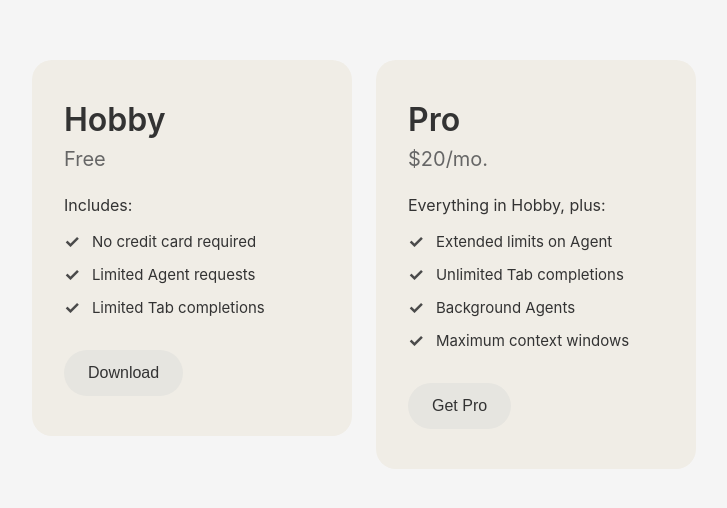
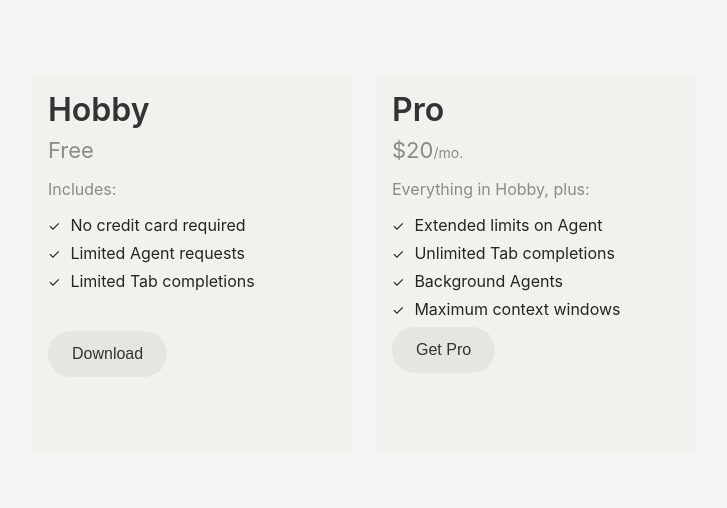
Before and after one commit to edue98/First-Git-Cool-Project, a plain HTML site: page index.html in a window 1280 px wide. Shown: the part 136-644 px from the top of the page, without its empty margins (276-1003 px from the left). Drawn offline with Linux system fonts and the light colour scheme.

Commit message:
Card Styling pricing and layout
Stuck on button position not sticking to bottom.

```diff
--- a/index.html
+++ b/index.html
@@ -1,16 +1,24 @@
 <!DOCTYPE html>
 <html lang="en">
+
 <head>
     <meta charset="UTF-8">
     <meta name="viewport" content="width=device-width, initial-scale=1.0">
     <title>Pricing Plans</title>
+    <link rel="preconnect" href="https://fonts.googleapis.com">
+    <link rel="preconnect" href="https://fonts.gstatic.com" crossorigin>
+    <link href="https://fonts.googleapis.com/css2?family=Inter:wght@400;500;600&display=swap" rel="stylesheet">
     <link rel="stylesheet" href="styles.css">
 </head>
+
 <body>
     <div class="cards-container">
         <div class="card">
-            <h1 class="card-title">Hobby</h1>
-            <p class="card-price">Free</p>
+            <div class="card-top">
+                <h3 class="card-title">Hobby</h3>
+                <p class="card-price">
+                    <span class="card-price-amount">Free</span>
+                </p>
                 <div class="card-content">
                     <p class="includes-text">Includes:</p>
                     <ul class="features-list">
@@ -28,12 +36,18 @@
                         </li>
                     </ul>
                 </div>
-            <button class="download-button">Download</button>
+
+            </div>
+            <div> <button class="download-button">Download</button>
+            </div>
         </div>
         <div class="card">
-            <h1 class="card-title">Pro</h1>
-            <p class="card-price">$20/mo.</p>
-            <div class="card-content">
+            <div class="card-top">
+                <h3 class="card-title">Pro</h3>
+                <p class="card-price">
+                    <span class="card-price-amount">$20</span>
+                    <span class="card-price-period">/mo.</span>
+                </p>
                 <p class="includes-text">Everything in Hobby, plus:</p>
                 <ul class="features-list">
                     <li>
@@ -54,8 +68,11 @@
                     </li>
                 </ul>
             </div>
-            <button class="download-button">Get Pro</button>
+            <div> <button class="download-button">Get Pro</button>
+            </div>
+
         </div>
     </div>
 </body>
+
 </html>
--- a/styles.css
+++ b/styles.css
@@ -24,11 +24,19 @@ body {
 }
 
 .card {
-    background-color: #f0ede6;
-    border-radius: 20px;
-    padding: 40px 32px;
+    display: flex;
+    flex-direction: column;
+    min-height: 380px;
+    background-color: #f2f1ed;
+    border-radius: 4px;
+    padding: 16px;
     width: 320px;
     flex-shrink: 0;
+}
+
+.card-top {
+    display: flex;
+    flex-direction: column;
 }
 
 .card-title {
@@ -40,18 +48,31 @@ body {
 
 .card-price {
     font-size: 20px;
-    color: #666;
-    margin-bottom: 24px;
+    color:rgba(38, 37, 30, 0.5);
+    display: inline-flex;
+    align-items: baseline;
+}
+
+.card-price-amount {
+    font-size: 22px;
+    font-weight: 400;
+    color:rgba(38, 37, 30, 0.5);
+}
+
+.card-price-period {
+    font-size: 14px;
+    color:rgba(38, 37, 30, 0.5);
 }
 
 .card-content {
     margin-bottom: 32px;
 }
 
+
 .includes-text {
     font-size: 16px;
-    color: #333;
-    margin-bottom: 16px;
+    color:rgba(38, 37, 30, 0.5);
+    margin: 16px 0;
 }
 
 .features-list {
@@ -62,16 +83,16 @@ body {
 .features-list li {
     display: flex;
     align-items: center;
-    margin-bottom: 12px;
-    font-size: 15px;
-    color: #333;
+    margin-bottom: 8px;
+    font-size: 16px;
+    color: #26251e;
 }
 
 .checkmark {
-    color: #4a4a4a;
-    font-size: 18px;
-    margin-right: 12px;
-    font-weight: bold;
+    color: #26251e;
+    font-size: 14px;
+    margin-right: 10px;
+    font-weight: regular;
 }
 
 .download-button {
```
Lines whose indentation alone changed are shown as unchanged.
